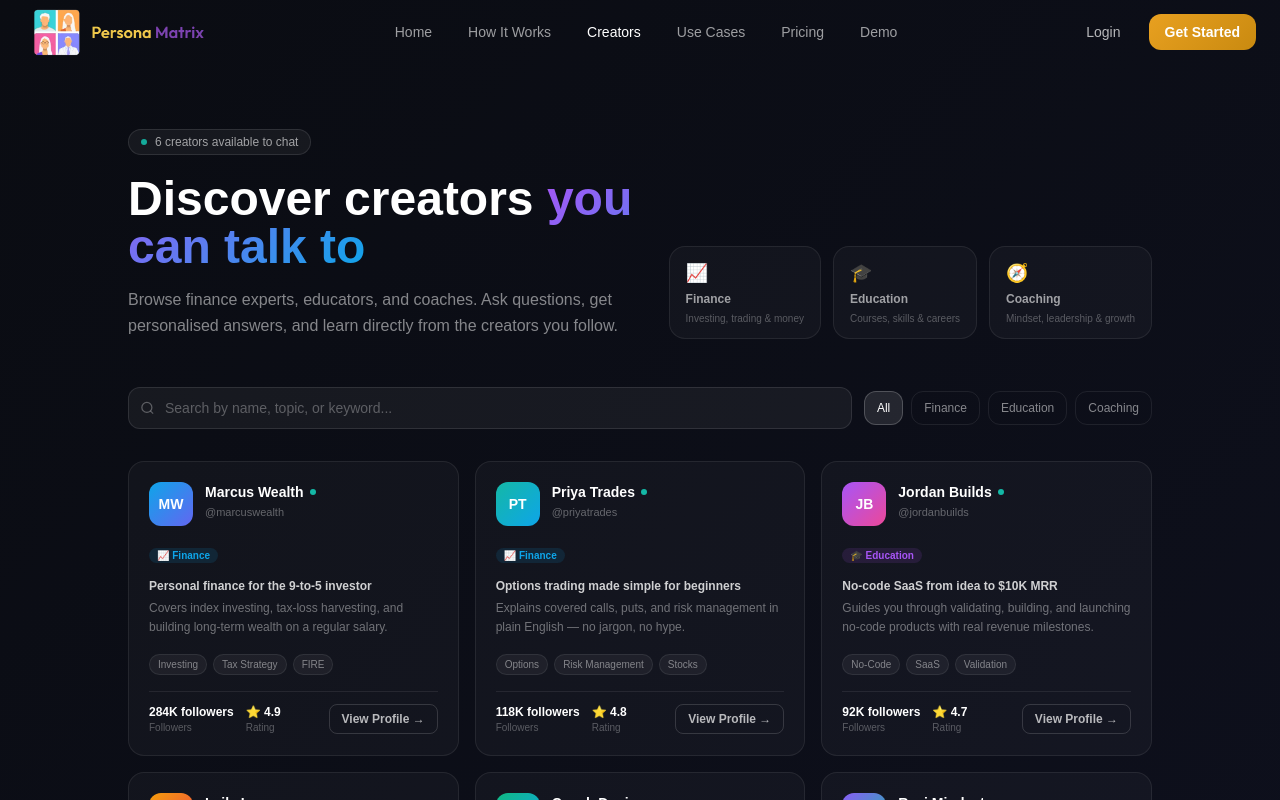
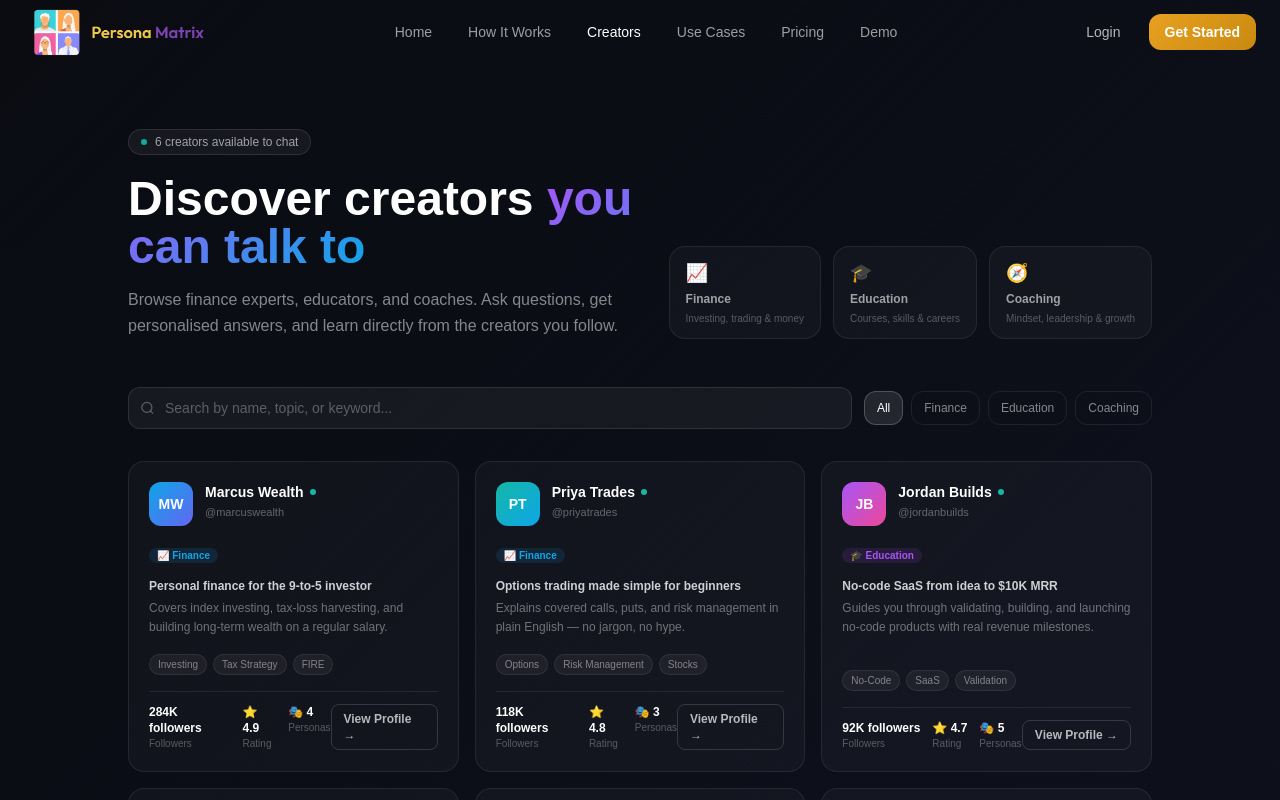
Before and after one commit to introspectlabs/creatoreconomy, a Next.js app: page /creators in a window 1280 px wide. Shown: the top 800 px of the page. Built offline with nearby package versions, Linux system fonts and the light colour scheme.

Commit message:
Local Commit: 2026-05-02T12:31:28.432Z - Added `personaCount` field to each creator's data (ranging from 2–6 personas per creator) - Displayed a "🎭 Personas" stat on every creator card in the footer stats row, alongside Followers and Rating

```diff
--- a/src/app/creators/page.tsx
+++ b/src/app/creators/page.tsx
@@ -21,6 +21,7 @@ interface Creator {
   topics: string[];
   rating: number;
   responseCount: string;
+  personaCount: number;
 }
 
 const creators: Creator[] = [
@@ -38,6 +39,7 @@ const creators: Creator[] = [
     topics: ['Investing', 'Tax Strategy', 'FIRE'],
     rating: 4.9,
     responseCount: '61K',
+    personaCount: 4,
   },
   {
     id: 'c-002',
@@ -53,6 +55,7 @@ const creators: Creator[] = [
     topics: ['Options', 'Risk Management', 'Stocks'],
     rating: 4.8,
     responseCount: '39K',
+    personaCount: 3,
   },
   {
     id: 'c-003',
@@ -68,6 +71,7 @@ const creators: Creator[] = [
     topics: ['No-Code', 'SaaS', 'Validation'],
     rating: 4.7,
     responseCount: '47K',
+    personaCount: 5,
   },
   {
     id: 'c-004',
@@ -83,6 +87,7 @@ const creators: Creator[] = [
     topics: ['UX Design', 'Portfolio', 'Job Search'],
     rating: 4.8,
     responseCount: '29K',
+    personaCount: 2,
   },
   {
     id: 'c-005',
@@ -98,6 +103,7 @@ const creators: Creator[] = [
     topics: ['Leadership', 'Communication', 'Mindset'],
     rating: 4.9,
     responseCount: '23K',
+    personaCount: 3,
   },
   {
     id: 'c-006',
@@ -113,6 +119,7 @@ const creators: Creator[] = [
     topics: ['Habits', 'Deep Work', 'Resilience'],
     rating: 4.7,
     responseCount: '56K',
+    personaCount: 6,
   },
 ];
 
@@ -320,6 +327,12 @@ export default function CreatorsDirectoryPage() {
                           <p className="text-xs font-semibold text-white">⭐ {creator.rating}</p>
                           <p className="text-[10px] text-white/30">Rating</p>
                         </div>
+                        <div>
+                          <p className="text-xs font-semibold text-white">
+                            🎭 {creator.personaCount}
+                          </p>
+                          <p className="text-[10px] text-white/30">Personas</p>
+                        </div>
                       </div>
                       <Link
                         href={`/creator/${creator.slug}`}
```
